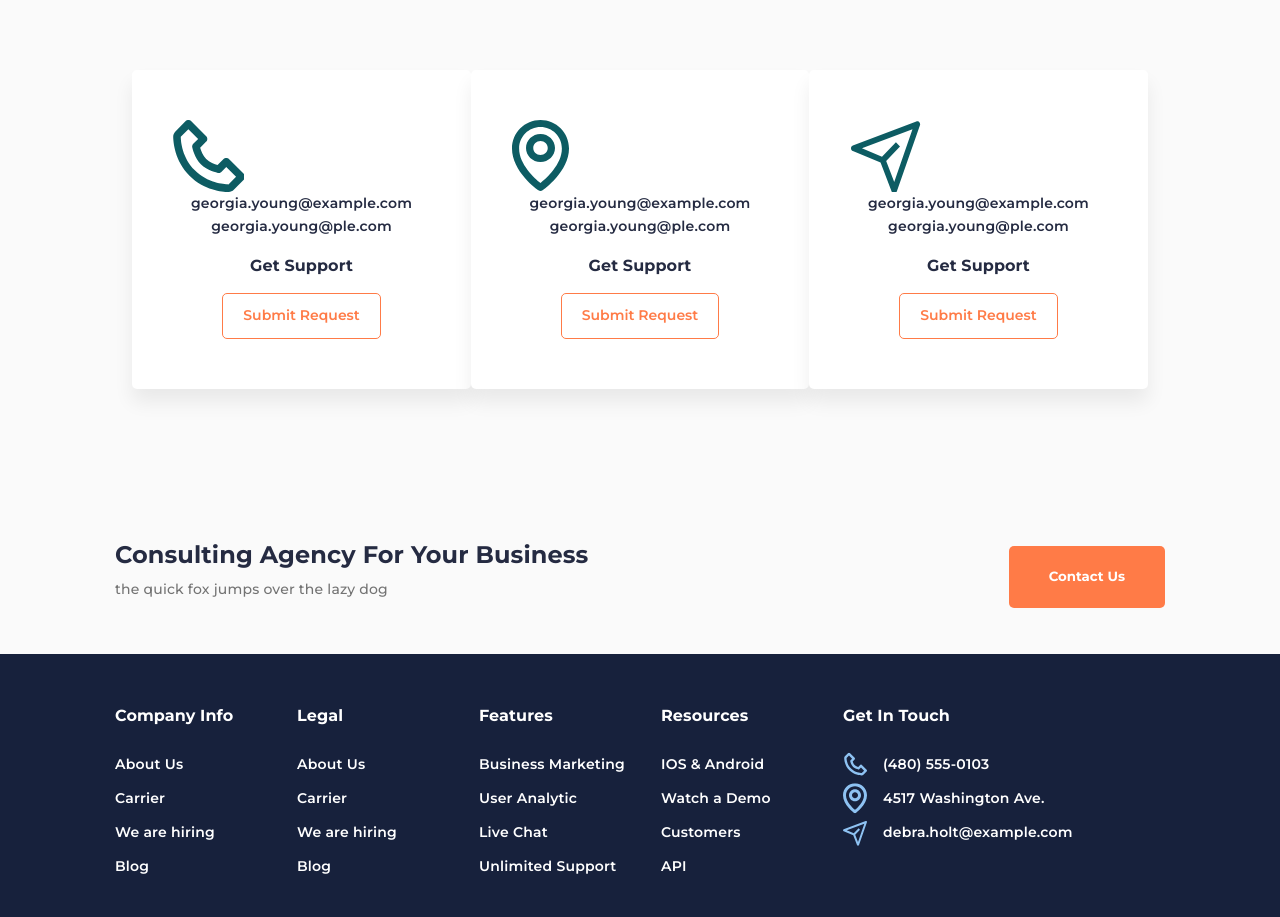
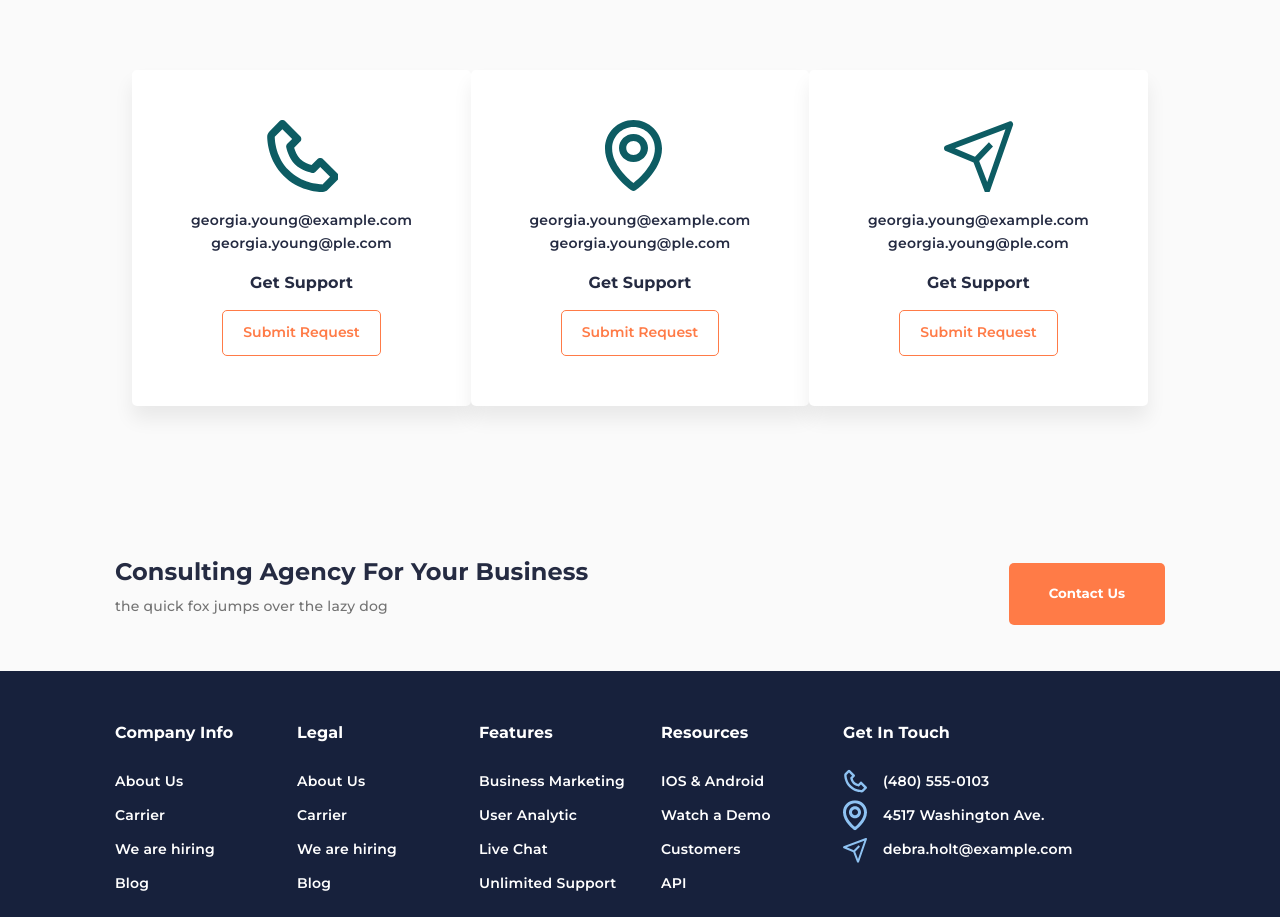
Before and after one commit to Elborn666/Relvise, a plain HTML site: page index.html in a window 1280 px wide. Shown: the part 3760-4677 px from the top of the page. Drawn offline with Linux system fonts and the light colour scheme.

Commit message:
исправил ошибку

```diff
--- a/index.html
+++ b/index.html
@@ -282,27 +282,33 @@
                 <div class="getintouch__row">
                     <ul class="getintouch__colum">
                         <li class="getintouch__item">
+                            <div class="getintouch__icon">
                                 <svg class="getintouch__icon-sprite">
                                     <use href="./icon/sprite.svg#icon-tel-big"></use>
                                 </svg>
+                            </div>
                             <p class="getintouch__email1">georgia.young@example.com</p>
                             <p class="getintouch__email2">georgia.young@ple.com</p>
                             <p class="getintouch__support">Get Support</p>
                             <button type="submit" class="getintouch__button">Submit Request</button>
                         </li>
                         <li class="getintouch__item">
+                            <div class="getintouch__icon">
                                 <svg class="getintouch__icon-sprite">
                                     <use href="./icon/sprite.svg#icon-mark"></use>
                                 </svg>
+                            </div>
                             <p class="getintouch__email1">georgia.young@example.com</p>
                             <p class="getintouch__email2">georgia.young@ple.com</p>
                             <p class="getintouch__support">Get Support</p>
                             <button type="submit" class="getintouch__button">Submit Request</button>
                         </li>
                         <li class="getintouch__item">
+                            <div class="getintouch__icon">
                                 <svg class="getintouch__icon-sprite">
                                     <use href="./icon/sprite.svg#icon-plain"></use>
                                 </svg>
+                            </div>
                             <p class="getintouch__email1">georgia.young@example.com</p>
                             <p class="getintouch__email2">georgia.young@ple.com</p>
                             <p class="getintouch__support">Get Support</p>
```
Lines whose indentation alone changed are shown as unchanged.
